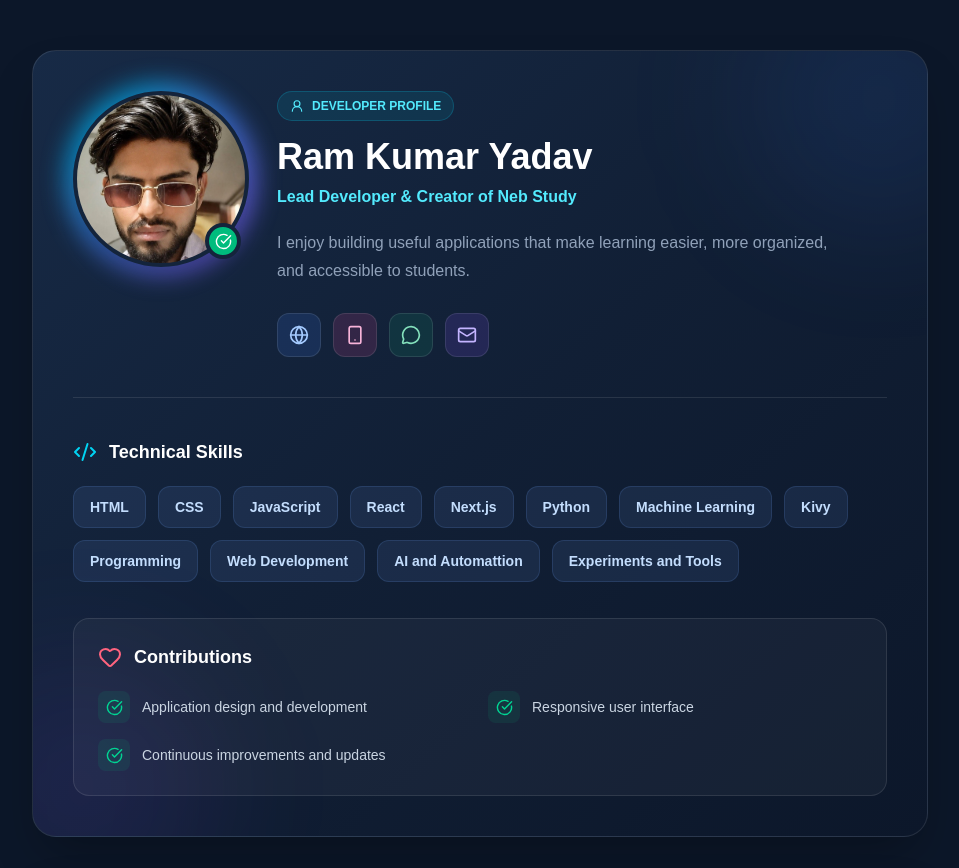
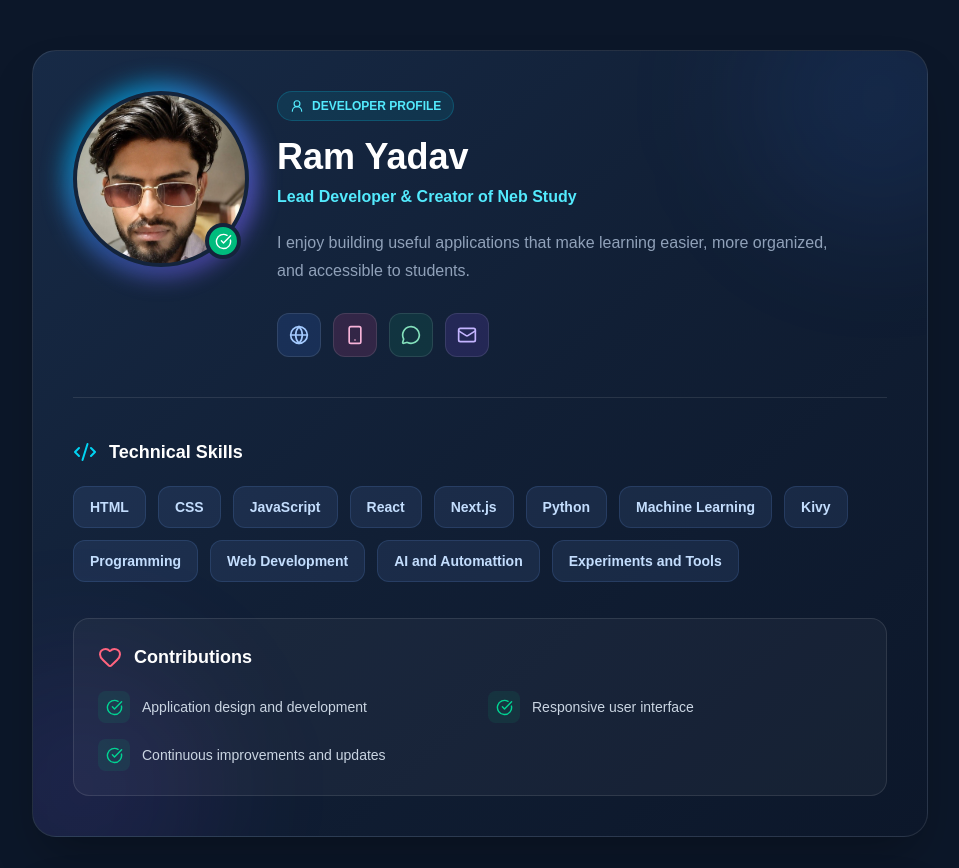
Before and after one commit to janu1930002-netizen/neb-study, a Next.js app: page / in a window 1280 px wide. Shown: the part 2560-3428 px from the top of the page, without its empty margins (160-1119 px from the left). Built offline with nearby package versions, Linux system fonts and the light colour scheme.

Commit message:
Fix developer name formatting for Ram Yadav

```diff
--- a/src/app/page.jsx
+++ b/src/app/page.jsx
@@ -36,7 +36,7 @@ const APP = {
 const DEVELOPERS = [
   {
     id: 1,
-    name: "Ram Kumar Yadav",
+    name: "Ram  Yadav",
     role: "Lead Developer & Creator of Neb Study",
     image: "/ram.jpg",
     bio: "I enjoy building useful applications that make learning easier, more organized, and accessible to students.",
```
